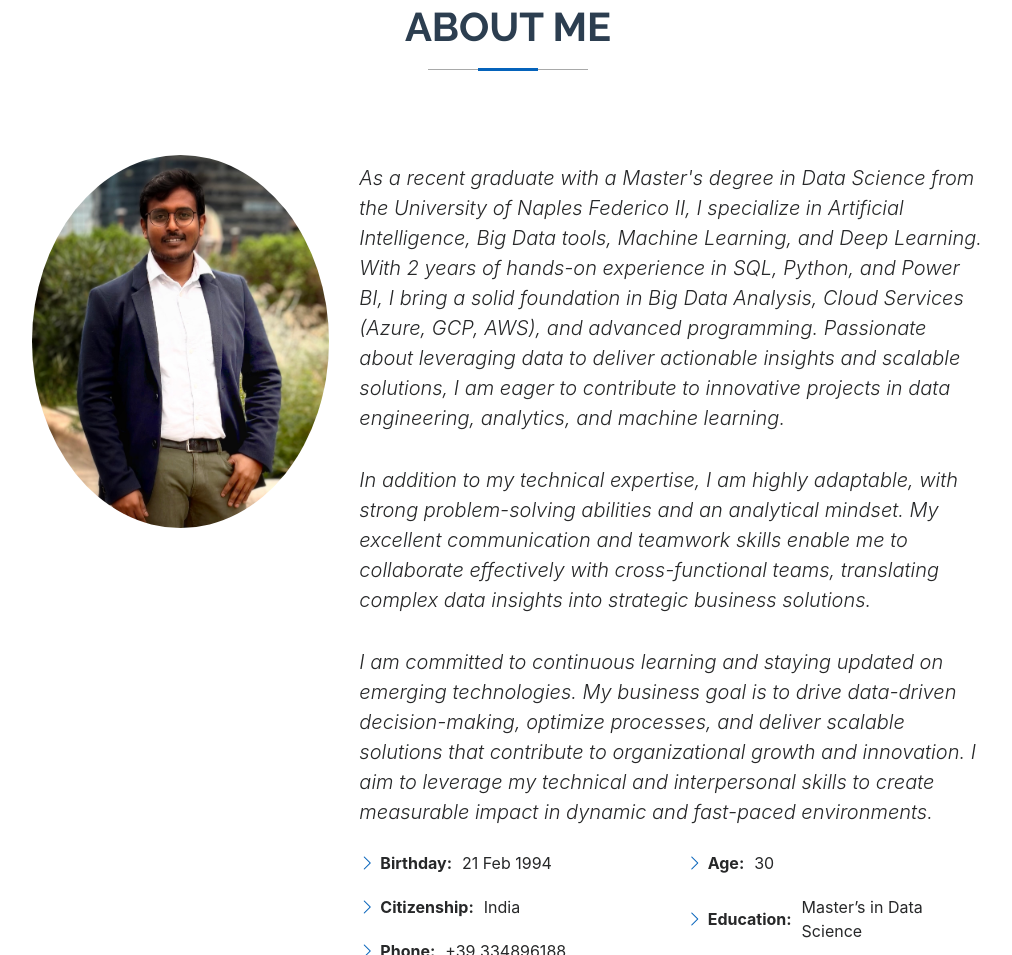
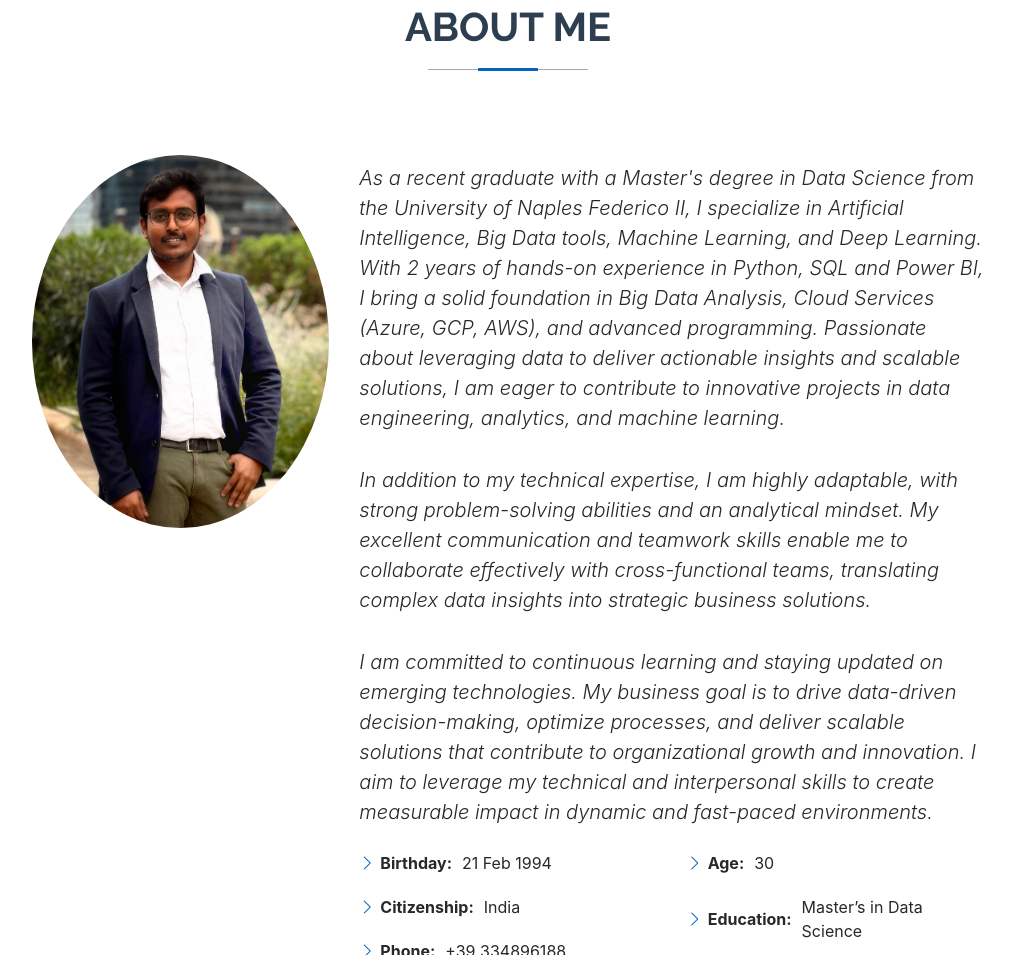
Before and after one commit to svenu38/mywebsite, a plain HTML site: page index.html in a window 1280 px wide. Shown: the part 883-1838 px from the top of the page, without its empty margins (212-1224 px from the left). Drawn offline with nearby package versions, Linux system fonts and the light colour scheme.

Commit message:
updated About section

```diff
--- a/index.html
+++ b/index.html
@@ -115,7 +115,7 @@
               </div>
               <div class="col-lg-8 content">
                 <p class="lead fst-italic py-2"> <!-- Use Bootstrap's lead class for emphasis -->
-                  As a recent graduate with a Master's degree in Data Science from the University of Naples Federico II, I specialize in Artificial Intelligence, Big Data tools, Machine Learning, and Deep Learning. With 2 years of hands-on experience in SQL, Python, and Power BI, I bring a solid foundation in Big Data Analysis, Cloud Services (Azure, GCP, AWS), and advanced programming. Passionate about leveraging data to deliver actionable insights and scalable solutions, I am eager to contribute to innovative projects in data engineering, analytics, and machine learning.
+                  As a recent graduate with a Master's degree in Data Science from the University of Naples Federico II, I specialize in Artificial Intelligence, Big Data tools, Machine Learning, and Deep Learning. With 2 years of hands-on experience in Python, SQL and Power BI, I bring a solid foundation in Big Data Analysis, Cloud Services (Azure, GCP, AWS), and advanced programming. Passionate about leveraging data to deliver actionable insights and scalable solutions, I am eager to contribute to innovative projects in data engineering, analytics, and machine learning.
                 </p>
                 <p class="lead fst-italic py-2">
                   In addition to my technical expertise, I am highly adaptable, with strong problem-solving abilities and an analytical mindset. My excellent communication and teamwork skills enable me to collaborate effectively with cross-functional teams, translating complex data insights into strategic business solutions.
```
